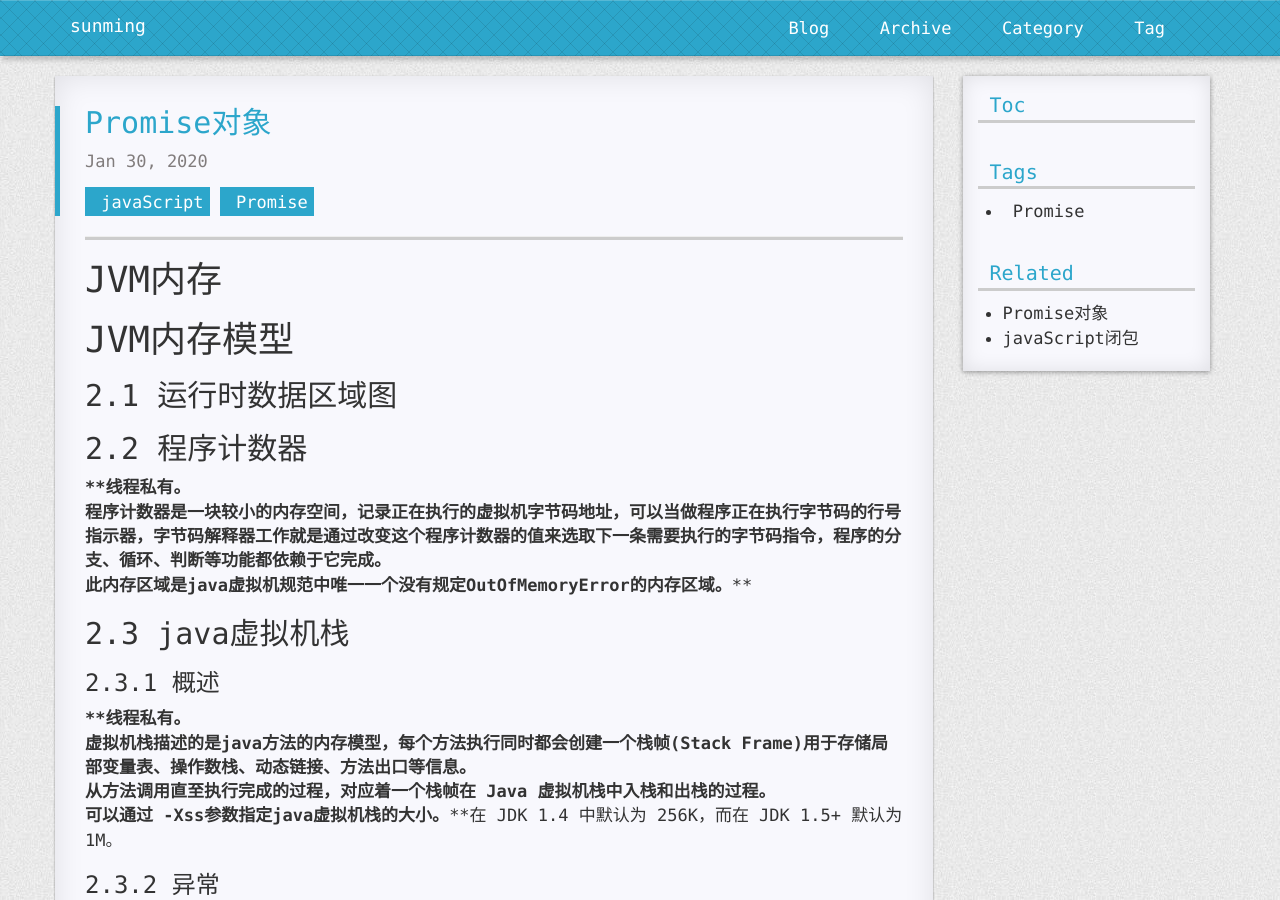
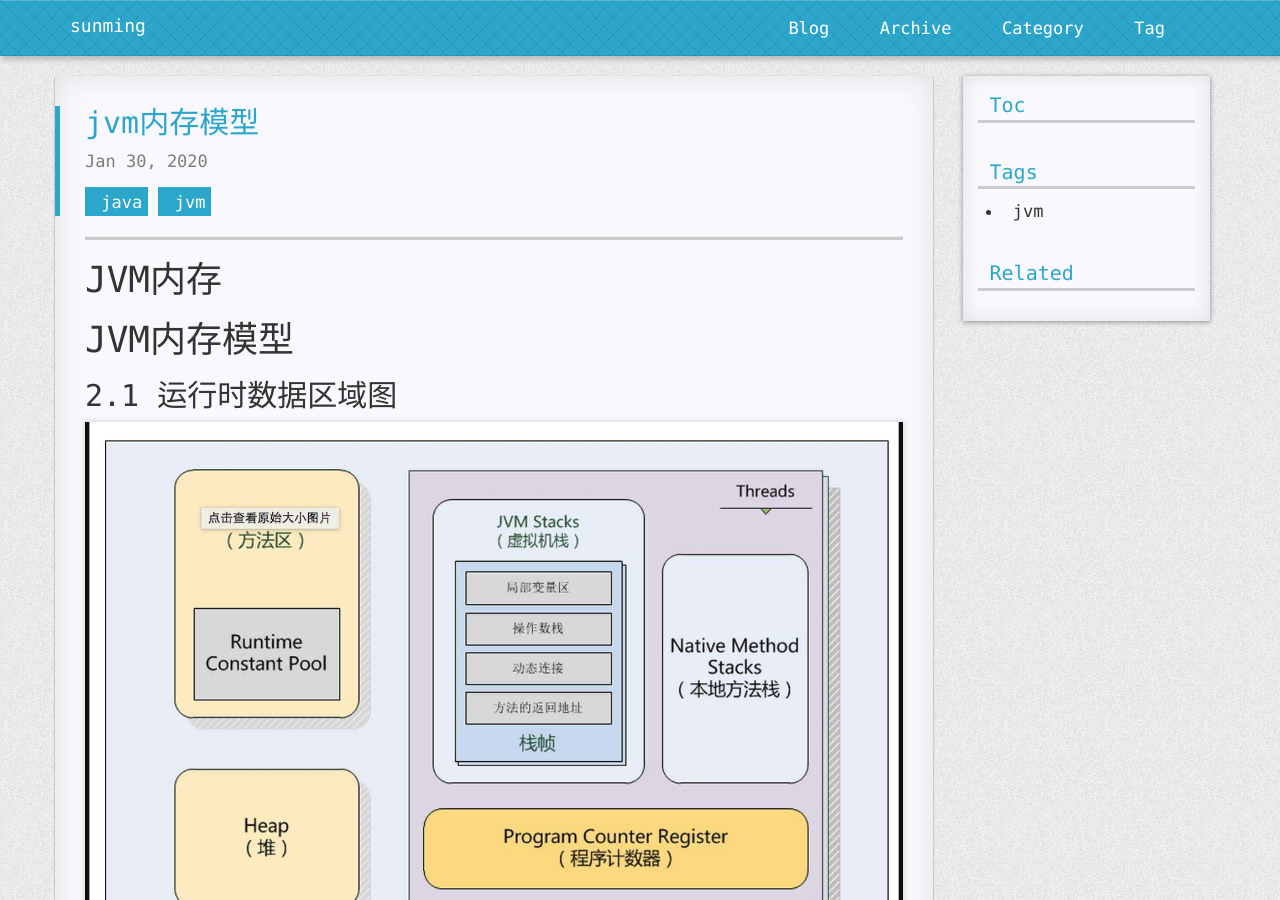
Before and after one commit to smblogs/smblogs.github.io, a Jekyll site: the page built from _posts/2020-01-30-java-jvm内存模型.md, in a window 1280 px wide and 900 px high. Built offline with Jekyll 4.4.1, drawn with Linux system fonts in a browser that asks for light colours; nearby versions of some CDN libraries; comment, search, counter and statistics services are not loaded; a style sheet for code colours, icons or effects is not loaded.

Commit message:
JVM内存模型

```diff
--- a/_posts/2020-01-30-java-jvm内存模型.md
+++ b/_posts/2020-01-30-java-jvm内存模型.md
@@ -1,8 +1,8 @@
 ---
 layout: post
-title: Promise对象
-tags: Promise
-categories: javaScript
+title: jvm内存模型
+tags: jvm
+categories: java
 ---
 
 
@@ -13,7 +13,8 @@ categories: javaScript
 <a name="jNw7s"></a>
 ## 2.1 运行时数据区域图
 
-[jvm]: {{"/java_jvm_20200130163121.png" | prepend: site.imgrepo }}
+![jvm][jvm]
+
 <a name="AfBXu"></a>
 ## 2.2 程序计数器
 ****线程私有。****<br />程序计数器是一块较小的内存空间，记录正在执行的虚拟机字节码地址，可以当做程序正在执行字节码的行号指示器，字节码解释器工作就是通过改变这个程序计数器的值来选取下一条需要执行的字节码指令，程序的分支、循环、判断等功能都依赖于它完成。<br />****此内存区域是java虚拟机规范中唯一一个没有规定OutOfMemoryError的内存区域。****
@@ -55,3 +56,5 @@ categories: javaScript
 <a name="THK9E"></a>
 ## 2.8 直接内存
 在 JDK 1.4 中新引入了 NIO 类，它可以使用 Native 函数库直接分配堆外内存，然后通过 Java 堆里的 DirectByteBuffer 对象作为这块内存的引用进行操作。这样能在一些场景中显著提高性能，因为避免了在堆内存和堆外内存来回拷贝数据。
+
+[jvm]: {{"/java_jvm_20200130163121.png" | prepend: site.imgrepo }}
```
